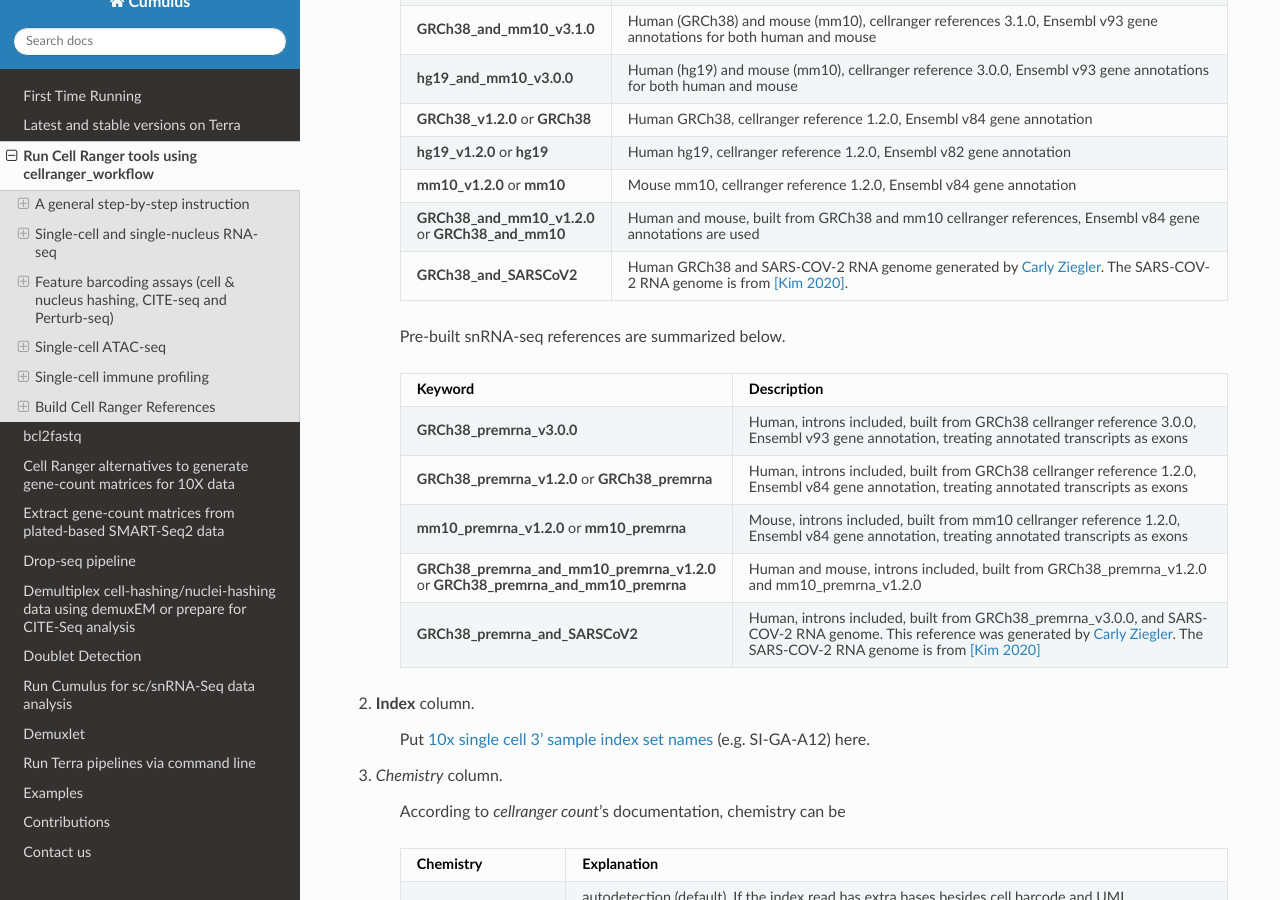
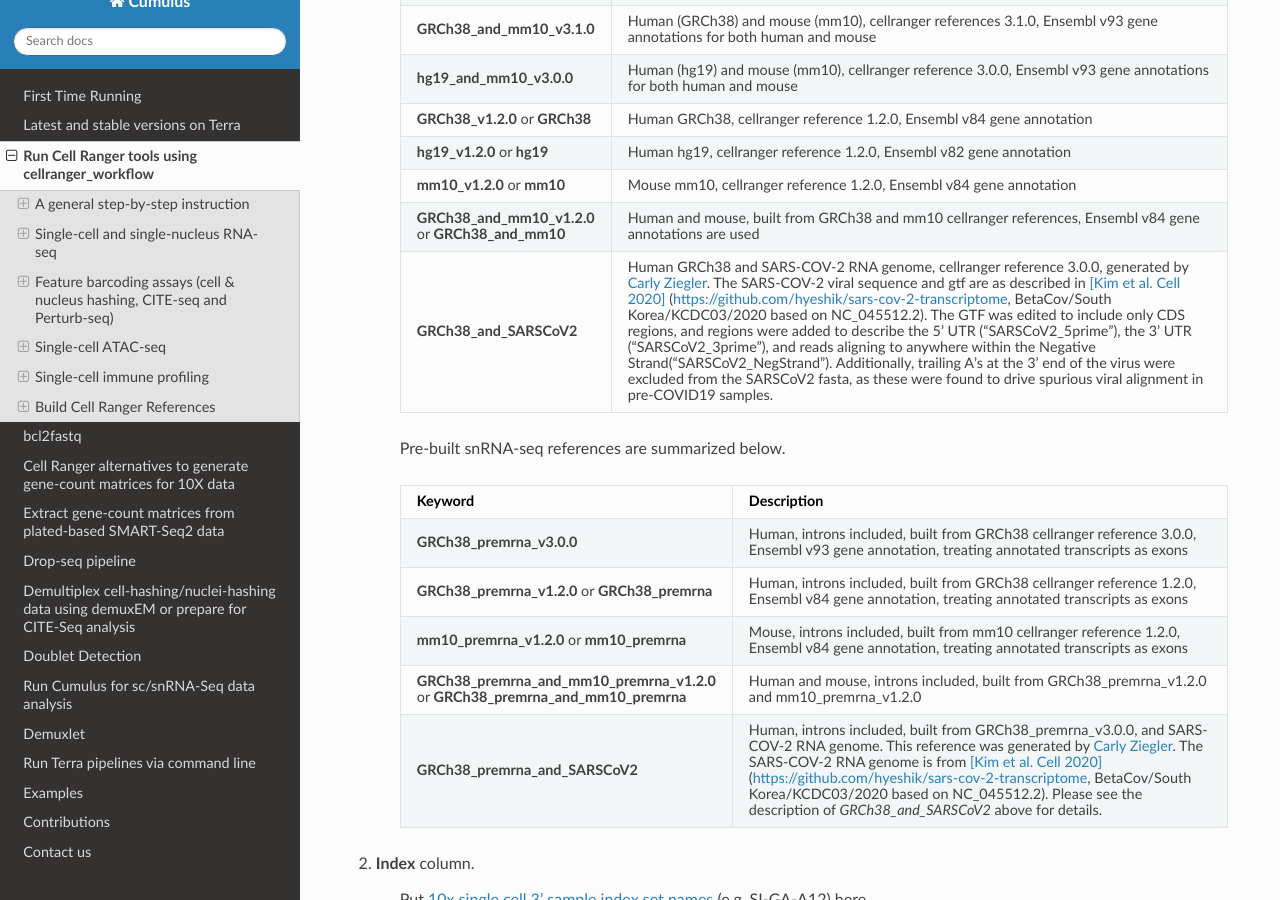
Before and after one commit to lilab-bcb/cumulus, a Sphinx documentation site: the page built from docs/cellranger.rst, in a window 1280 px wide and 900 px high, scrolled down 5353 px. Built offline with Sphinx 7.4.7 and the Read the Docs theme 2.0.0, drawn with Linux system fonts in a browser that asks for light colours.

Commit message:
add details

```diff
--- a/docs/cellranger.rst
+++ b/docs/cellranger.rst
@@ -209,7 +209,7 @@ Sample sheet
 		* - **GRCh38_and_mm10_v1.2.0** or **GRCh38_and_mm10**
 		  - Human and mouse, built from GRCh38 and mm10 cellranger references, Ensembl v84 gene annotations are used
 		* - **GRCh38_and_SARSCoV2**
-		  - Human GRCh38 and SARS-COV-2 RNA genome generated by `Carly Ziegler`_. The SARS-COV-2 RNA genome is from `[Kim 2020]`_.
+		  - Human GRCh38 and SARS-COV-2 RNA genome, cellranger reference 3.0.0, generated by `Carly Ziegler`_. The SARS-COV-2 viral sequence and gtf are as described in `[Kim et al. Cell 2020]`_ (https://github.com/hyeshik/sars-cov-2-transcriptome, BetaCov/South Korea/KCDC03/2020 based on NC_045512.2). The GTF was edited to include only CDS regions, and regions were added to describe the 5' UTR ("SARSCoV2_5prime"), the 3' UTR ("SARSCoV2_3prime"), and reads aligning to anywhere within the Negative Strand("SARSCoV2_NegStrand"). Additionally, trailing A's at the 3' end of the virus were excluded from the SARSCoV2 fasta, as these were found to drive spurious viral alignment in pre-COVID19 samples.
 
 	Pre-built snRNA-seq references are summarized below.
 
@@ -228,7 +228,7 @@ Sample sheet
 		* - **GRCh38_premrna_and_mm10_premrna_v1.2.0** or **GRCh38_premrna_and_mm10_premrna**
 		  - Human and mouse, introns included, built from GRCh38_premrna_v1.2.0 and mm10_premrna_v1.2.0
 		* - **GRCh38_premrna_and_SARSCoV2**
-		  - Human, introns included, built from GRCh38_premrna_v3.0.0, and SARS-COV-2 RNA genome. This reference was generated by `Carly Ziegler`_. The SARS-COV-2 RNA genome is from `[Kim 2020]`_
+		  - Human, introns included, built from GRCh38_premrna_v3.0.0, and SARS-COV-2 RNA genome. This reference was generated by `Carly Ziegler`_. The SARS-COV-2 RNA genome is from `[Kim et al. Cell 2020]`_ (https://github.com/hyeshik/sars-cov-2-transcriptome, BetaCov/South Korea/KCDC03/2020 based on NC_045512.2). Please see the description of *GRCh38_and_SARSCoV2* above for details.
 
 #. **Index** column.
 
@@ -1402,4 +1402,4 @@ We provide a wrapper of ``cellranger mkvdjref`` to build single-cell immune prof
 .. _10x filter with mkgtf: https://support.10xgenomics.com/single-cell-gene-expression/software/pipelines/latest/advanced/references#mkgtf
 .. _10x build Cell Ranger compatible pre-mRNA Reference Package: https://support.10xgenomics.com/single-cell-gene-expression/software/pipelines/latest/advanced/references#premrna
 .. _Carly Ziegler: http://shaleklab.com/author/carly/
-.. _[Kim 2020]: https://www.sciencedirect.com/science/article/pii/S0092867420304062
+.. _[Kim et al. Cell 2020]: https://www.sciencedirect.com/science/article/pii/S0092867420304062
```
